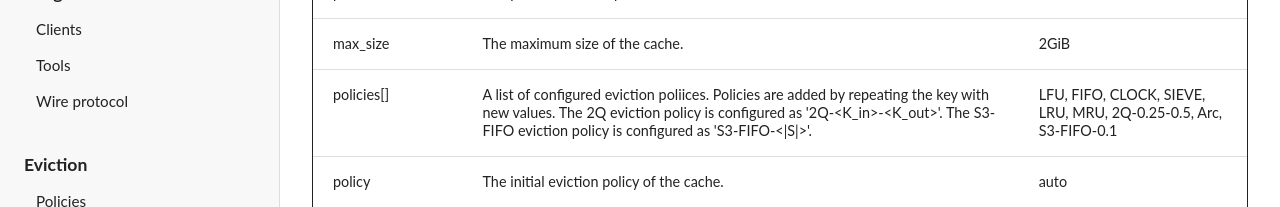
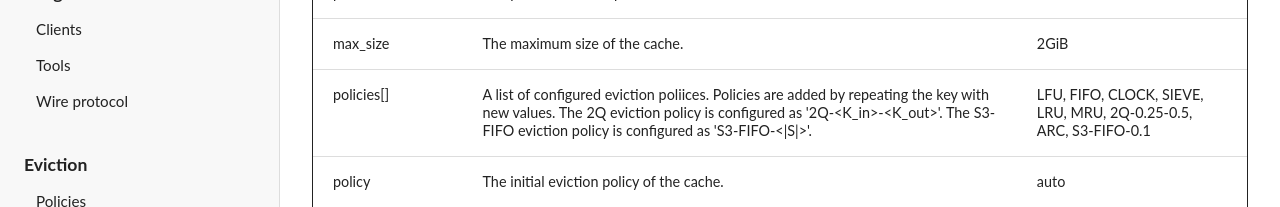
Before and after one commit to PaperCache/website, a SvelteKit app: page /guide/getting-started/configuration in a window 1280 px wide. Shown: the part 276-483 px from the top of the page. Built offline with nearby package versions, Linux system fonts and the light colour scheme.

Commit message:
Update ARC naming

```diff
--- a/src/routes/guide/eviction/policies/+page.svelte
+++ b/src/routes/guide/eviction/policies/+page.svelte
@@ -10,7 +10,7 @@
 		"LRU",
 		"MRU",
 		"2Q",
-		"Arc",
+		"ARC",
 		"S3-FIFO",
 	];
 </script>
--- a/src/routes/guide/getting-started/configuration/+page.svelte
+++ b/src/routes/guide/getting-started/configuration/+page.svelte
@@ -20,7 +20,7 @@
 		{
 			key: "policies[]",
 			description: "A list of configured eviction poliices. Policies are added by repeating the key with new values. The 2Q eviction policy is configured as '2Q-<K_in>-<K_out>'. The S3-FIFO eviction policy is configured as 'S3-FIFO-<|S|>'.",
-			default: "LFU, FIFO, CLOCK, SIEVE, LRU, MRU, 2Q-0.25-0.5, Arc, S3-FIFO-0.1",
+			default: "LFU, FIFO, CLOCK, SIEVE, LRU, MRU, 2Q-0.25-0.5, ARC, S3-FIFO-0.1",
 		},
 		{
 			key: "policy",
```
